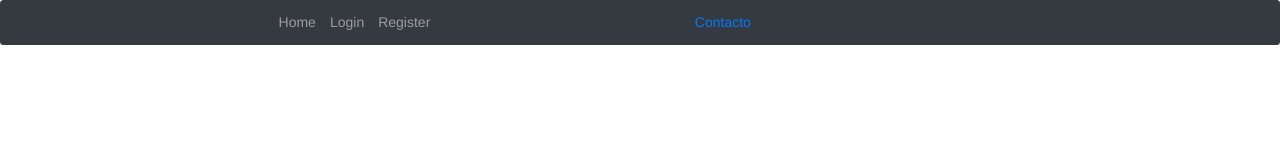
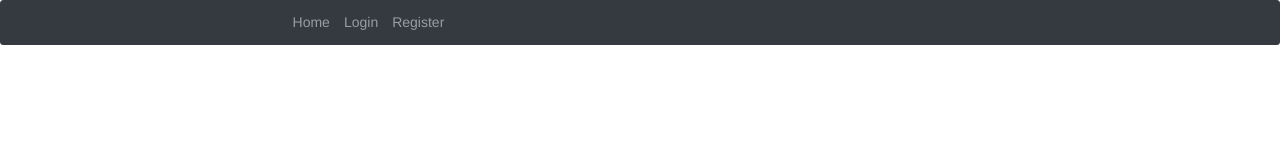
Before and after one commit to lakedv/charkbot-app, a React (Create React App) app: page / in a window 1280 px wide. Shown: the top 160 px of the page. Built offline with nearby package versions, Linux system fonts and the light colour scheme.

Commit message:
conditional

```diff
--- a/src/comps/NavUI.js
+++ b/src/comps/NavUI.js
@@ -41,6 +41,14 @@ class NavUI extends React.Component {
             </ul>
         )
 
+        const contactLink = (
+
+                <ul className="nav navbar-nav navbar-right">
+                    <li className={this.getNavLinkClass("/chatbot")}><NavLink to="/Chatbot">Contacto</NavLink></li>
+                </ul>
+
+        )
+
         return (
 
             <nav className="navbar navbar-expand-lg navbar-dark bg-dark rounded">
@@ -70,9 +78,7 @@ class NavUI extends React.Component {
                     {localStorage.usertoken ? userLink : loginReqLink}
                 </div>
                 <div className="collapse navbar-collapse" id="bs-example-navbar-collapse-1">
-                    <ul className="nav navbar-nav navbar-right">
-                        <li className={this.getNavLinkClass("/chatbot")}><NavLink to="/Chatbot">Contacto</NavLink></li>
-                    </ul>
+                {localStorage.usertoken ? contactLink : "" }
                 </div>
             </nav>
 
```
